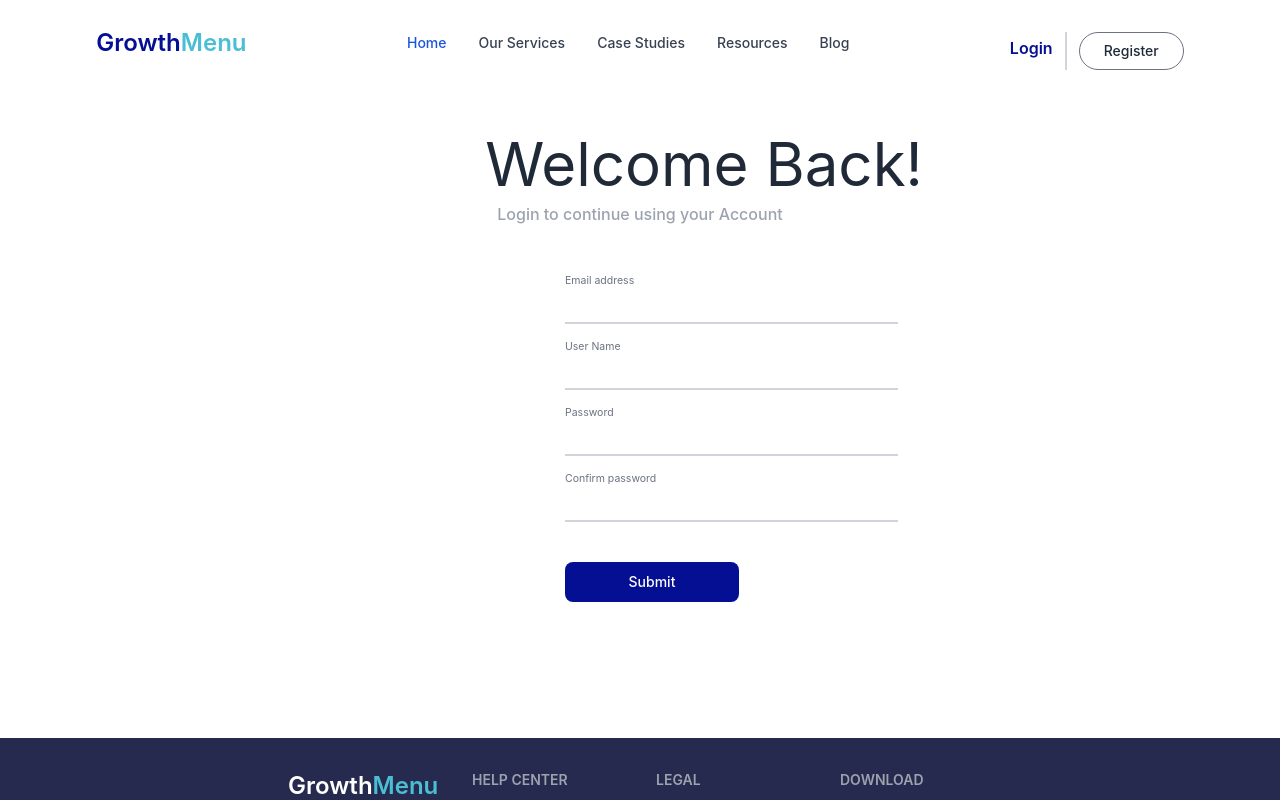
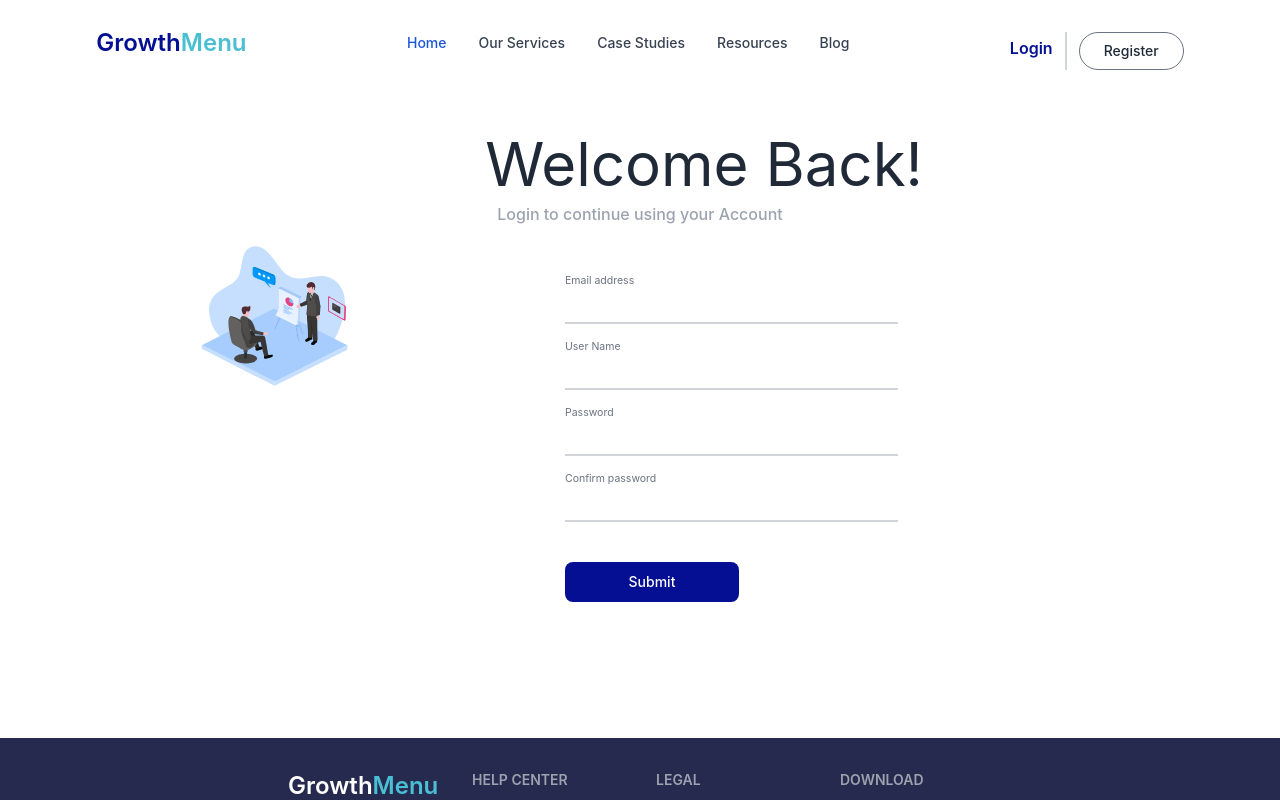
Before and after one commit to AsjadIftikhar/GrowthMenu_F, a Next.js app in the folder growthmenu/: page /register in a window 1280 px wide. Shown: the top 800 px of the page. Built offline with nearby package versions, Linux system fonts and the light colour scheme.

Commit message:
i don't remember what these chanages are really

```diff
--- a/growthmenu/package.json
+++ b/growthmenu/package.json
@@ -13,8 +13,7 @@
     "flowbite": "^1.3.4",
     "next": "12.1.0",
     "react": "17.0.2",
-    "react-dom": "17.0.2",
-    "react-router-dom": "^6.2.2"
+    "react-dom": "17.0.2"
   },
   "devDependencies": {
     "autoprefixer": "^10.4.4",
--- a/growthmenu/pages/login.jsx
+++ b/growthmenu/pages/login.jsx
@@ -10,6 +10,7 @@ import Navbar from "../components/navbar";
 import Breadcrumb from "../components/breadcrumb";
 import Footer from "../components/footer";
 import Script from "next/script";
+import Image from "next/image";
 
 const LOGIN_URL = '/auth/jwt/create/';
 
@@ -76,7 +77,9 @@ const Login = () => {
             <Navbar/>
             <Breadcrumb/>
             <div className="flex flex-row">
-                <div className="basis-3/7"/>
+                <div className="px-48 py-8 basis-3/7">
+                    <Image src="/business.svg" width={450} height={450}/>
+                </div>
                 <div className="basis-2/7 py-12 px-4">
                         <section>
                             <p ref={errRef} className="">{errMsg}</p>
--- a/growthmenu/pages/register/[id].jsx
+++ b/growthmenu/pages/register/[id].jsx
@@ -70,7 +70,8 @@ const Profile = () => {
             // console.log(response?.data);
             // console.log(response?.accessToken);
             // console.log(JSON.stringify(response))
-            setSuccess(true);
+            // setSuccess(true);
+            router.push('/login')
             //clear state and controlled inputs
             //need value attrib on inputs for this
             // setUsername('');
@@ -147,7 +148,7 @@ const Profile = () => {
 
                                 <div className="grid xl:grid-cols-2 xl:gap-6">
                                     <div className="relative z-0 mb-6 w-full group">
-                                        <input type="tel" pattern="[0-9]{3}-[0-9]{3}-[0-9]{4}" name="floating_phone"
+                                        <input type="tel" //pattern="[0-9]{3}-[0-9]{3}-[0-9]{4}" name="floating_phone"
                                                id="floating_phone"
                                                className="block py-2.5 px-0 w-full text-sm text-gray-900 bg-transparent border-0 border-b-2 border-gray-300 appearance-none dark:text-white dark:border-gray-600 dark:focus:border-blue-500 focus:outline-none focus:ring-0 focus:border-blue-600 peer"
                                             // autoComplete="off"
--- a/growthmenu/pages/register/index.jsx
+++ b/growthmenu/pages/register/index.jsx
@@ -1,5 +1,6 @@
 import {useRef, useState, useEffect} from "react";
 import Script from 'next/script';
+import Image from 'next/image';
 
 import axios from '../api/axios';
 import {useRouter} from "next/router";
@@ -83,7 +84,9 @@ const Register = () => {
             <Navbar/>
             <Breadcrumb/>
             <div className="flex flex-row">
-                <div className="basis-3/7"/>
+                <div className="px-48 basis-3/7">
+                    <Image src="/business.svg" width={450} height={450}/>
+                </div>
                 <div className="basis-2/7 py-12 px-4">
                     {success ? (
                         <section>
--- a/growthmenu/pages/user.jsx
+++ b/growthmenu/pages/user.jsx
@@ -1,6 +1,6 @@
 import { useState, useEffect } from "react";
 import useAxiosPrivate from "../hooks/useAxiosPrivate";
-import { useNavigate, useLocation } from "react-router-dom";
+// import { useNavigate, useLocation } from "react-router-dom";
 import axios from "./api/axios";
 
 const User = () => {
```
Also changed, not shown: growthmenu/public/business.svg (added). Lines whose indentation alone changed are shown as unchanged.
